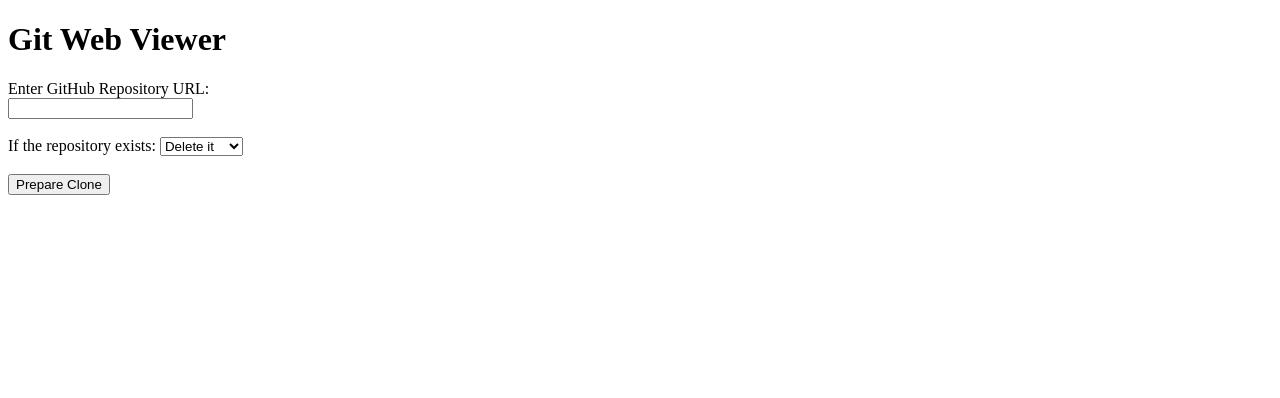
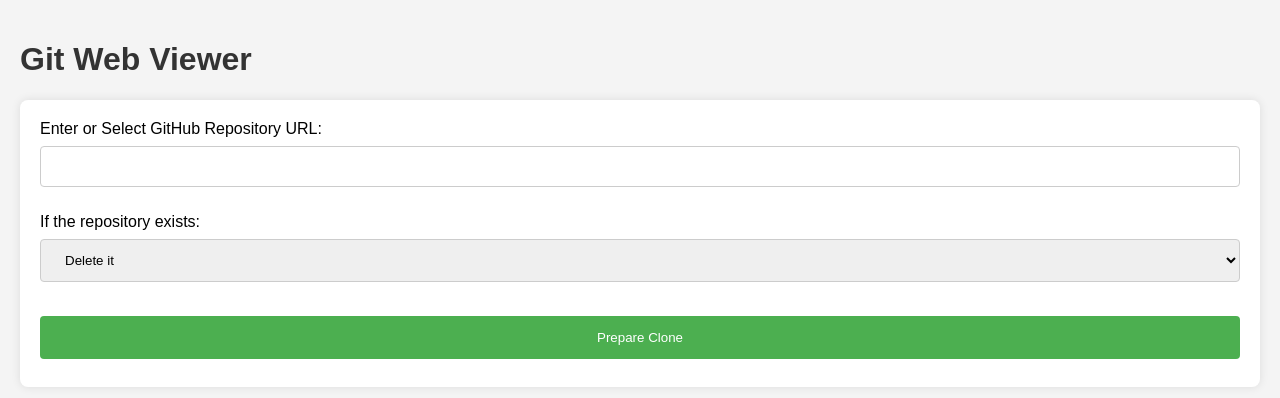
Before and after one commit to dave-ops/gitky, a website: page public/index.html in a window 1280 px wide. Drawn offline with Linux system fonts and the light colour scheme.

Commit message:
added css

```diff
--- a/package.json
+++ b/package.json
@@ -4,6 +4,8 @@
   "description": "gitky",
   "main": "index.js",
   "scripts": {
+    "start": "node server",
+    "purge": "r,dir repos /s",
     "test": "echo \"Error: no test specified\" && exit 1"
   },
   "repository": {
--- a/public/index.html
+++ b/public/index.html
@@ -4,12 +4,16 @@
     <meta charset="UTF-8">
     <meta name="viewport" content="width=device-width, initial-scale=1.0">
     <title>Git Web Viewer</title>
+    <link rel="stylesheet" href="styles.css">
 </head>
 <body>
     <h1>Git Web Viewer</h1>
     <form action="/prepare-clone" method="post">
-        <label for="repoUrl">Enter GitHub Repository URL:</label><br>
-        <input type="text" id="repoUrl" name="repoUrl" required><br><br>
+        <label for="repoUrl">Enter or Select GitHub Repository URL:</label><br>
+        <input type="text" id="repoUrl" name="repoUrl" list="repoUrls" required><br><br>
+        <datalist id="repoUrls">
+            <!-- This will be populated with JavaScript -->
+        </datalist>
         <label for="action">If the repository exists:</label>
         <select name="action" id="action">
             <option value="delete">Delete it</option>
@@ -18,9 +22,38 @@
         <input type="submit" value="Prepare Clone">
     </form>
     <script>
+        // Function to save URL to local storage
+        function saveToLocalStorage(url) {
+            let urls = JSON.parse(localStorage.getItem('repoUrls')) || [];
+            // Check for duplicates
+            if (!urls.includes(url)) {
+                urls.push(url);
+                // Sort URLs alphabetically
+                urls.sort();
+                localStorage.setItem('repoUrls', JSON.stringify(urls));
+            }
+        }
+
+        // Function to populate the datalist
+        function populateDatalist() {
+            let urls = JSON.parse(localStorage.getItem('repoUrls')) || [];
+            const datalist = document.getElementById('repoUrls');
+            datalist.innerHTML = '';
+            urls.forEach(url => {
+                const option = document.createElement('option');
+                option.value = url;
+                datalist.appendChild(option);
+            });
+        }
+
+        // Event listener for form submission
         document.querySelector('form').addEventListener('submit', async (e) => {
             e.preventDefault();
             const formData = new FormData(e.target);
+            const repoUrl = formData.get('repoUrl');
+            // Save to local storage before sending to server
+            saveToLocalStorage(repoUrl);
+
             const response = await fetch('/prepare-clone', {
                 method: 'POST',
                 body: formData
@@ -36,6 +69,9 @@
                 document.body.innerHTML = cloneText;
             }
         });
+
+        // Populate the datalist when the page loads
+        populateDatalist();
     </script>
 </body>
 </html>
--- /dev/null
+++ b/public/styles.css
@@ -0,0 +1,44 @@
+/* styles.css */
+
+body {
+    font-family: Arial, sans-serif;
+    background-color: #f4f4f4;
+    margin: 0;
+    padding: 20px;
+}
+
+h1 {
+    color: #333;
+}
+
+form {
+    background: white;
+    padding: 20px;
+    border-radius: 8px;
+    box-shadow: 0 0 10px rgba(0,0,0,0.1);
+}
+
+input[type="text"], select {
+    width: 100%;
+    padding: 12px 20px;
+    margin: 8px 0;
+    display: inline-block;
+    border: 1px solid #ccc;
+    border-radius: 4px;
+    box-sizing: border-box;
+}
+
+input[type="submit"] {
+    width: 100%;
+    background-color: #4CAF50;
+    color: white;
+    padding: 14px 20px;
+    margin: 8px 0;
+    border: none;
+    border-radius: 4px;
+    cursor: pointer;
+}
+
+input[type="submit"]:hover {
+    background-color: #45a049;
+}
```
